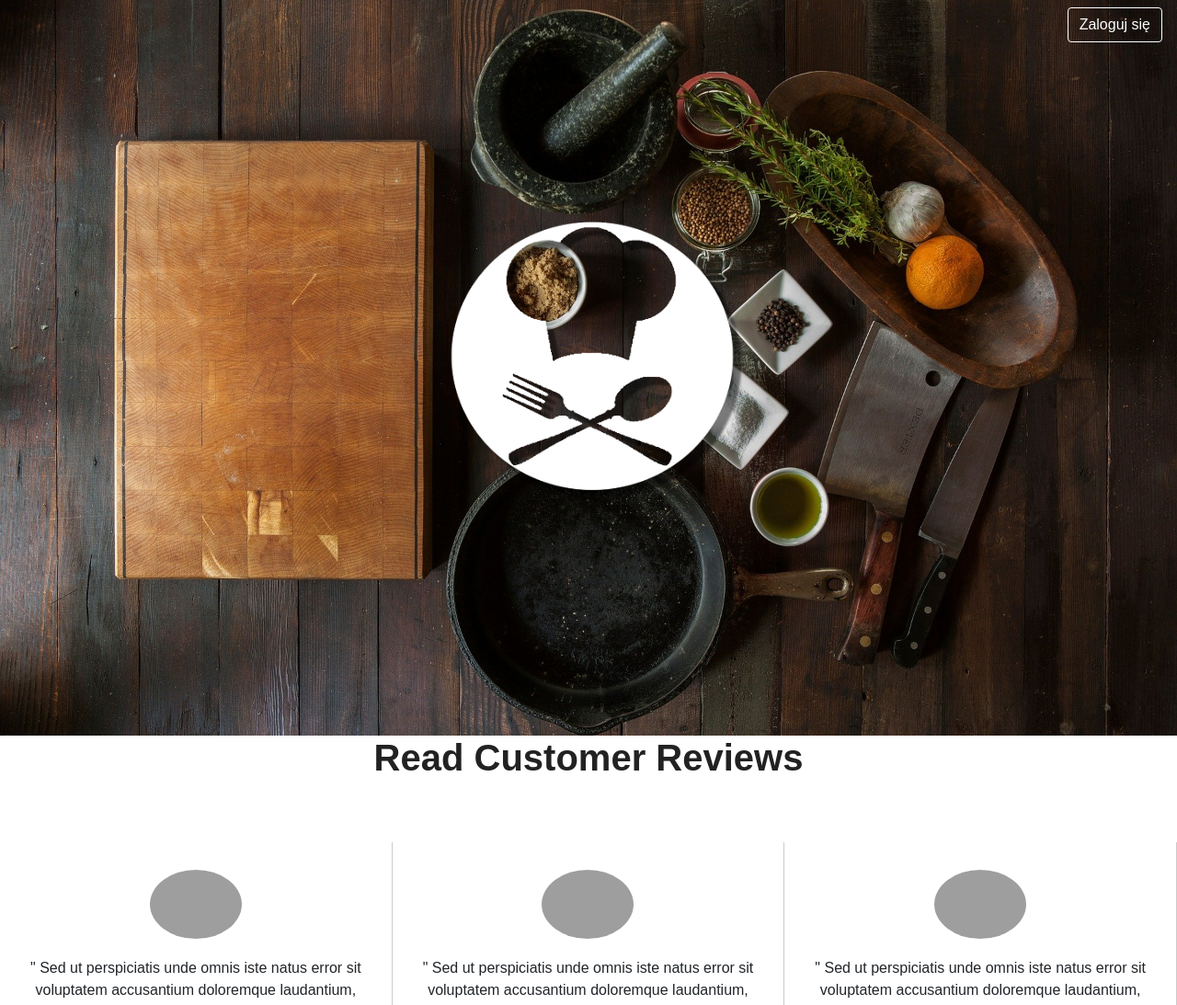
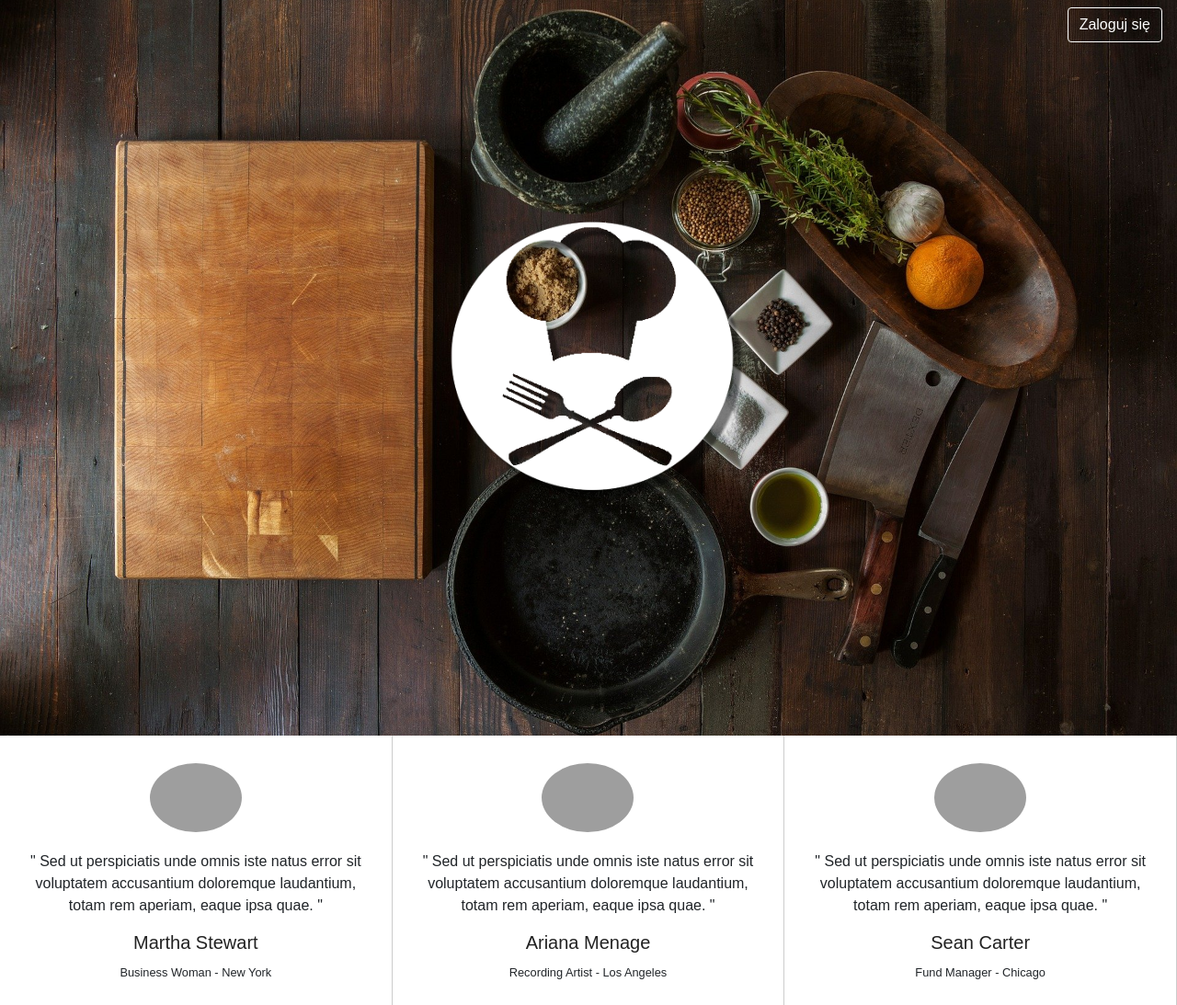
Before and after one commit to recipeproject/recipeproject.github.io, a PHP site: page / in a window 1280 px wide. Shown: the top 1093 px of the page at 92% size. Run offline with PHP 8.4, Linux system fonts and the light colour scheme; grey boxes are pictures that could not be loaded.

Commit message:
remove inscription from reviews

```diff
--- a/custom.css
+++ b/custom.css
@@ -266,12 +266,6 @@ img {
     text-align: center;
 }
 
-[class*="line-b"] {
-    position: relative;
-    padding-bottom: 20px;
-    border-color: #E6AF2A;
-}
-
 .fg-text-d, .fg-hov-text-d:hover, .fg-active-text-d.active {
     color: #222;
 }
--- a/index.html
+++ b/index.html
@@ -106,10 +106,6 @@
 
     </div>
 
-    <div class="mgb-40 padb-30 auto-invert line-b-4 align-center">
-      <h1 class="font-cond-b fg-text-d lts-md fs-300 fs-300-xs no-mg" contenteditable="false">Read Customer Reviews</h1>
-    </div>
-
     <ul class="hash-list cols-3 cols-1-xs pad-30-all align-center text-sm">
       <li>
         <img src="https://bootdey.com/img/Content/avatar/avatar1.png" class="wpx-100 img-round mgb-20" title="" alt="" data-edit="false" data-editor="field" data-field="src[Image Path]; title[Image Title]; alt[Image Alternate Text]">
```
